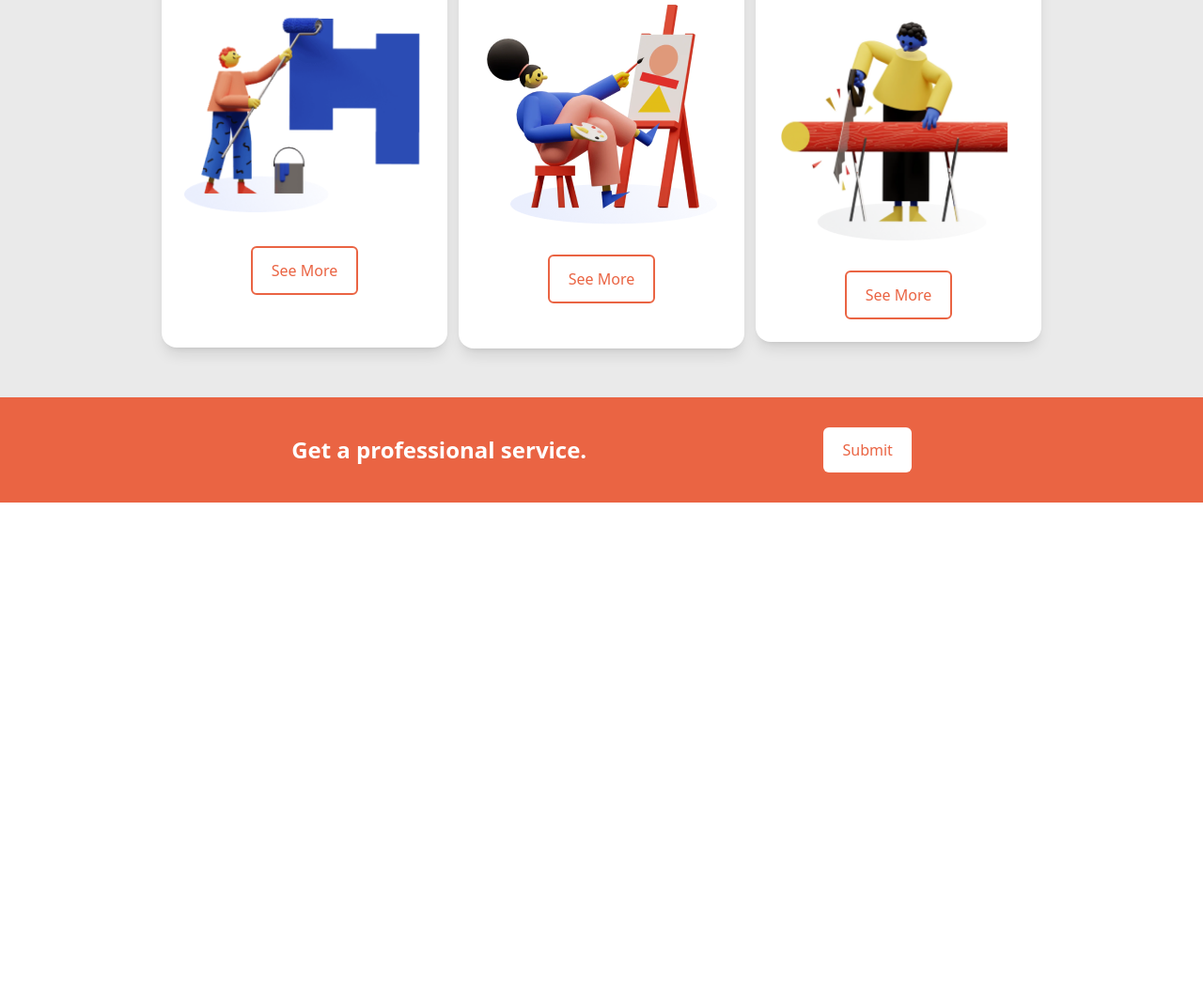
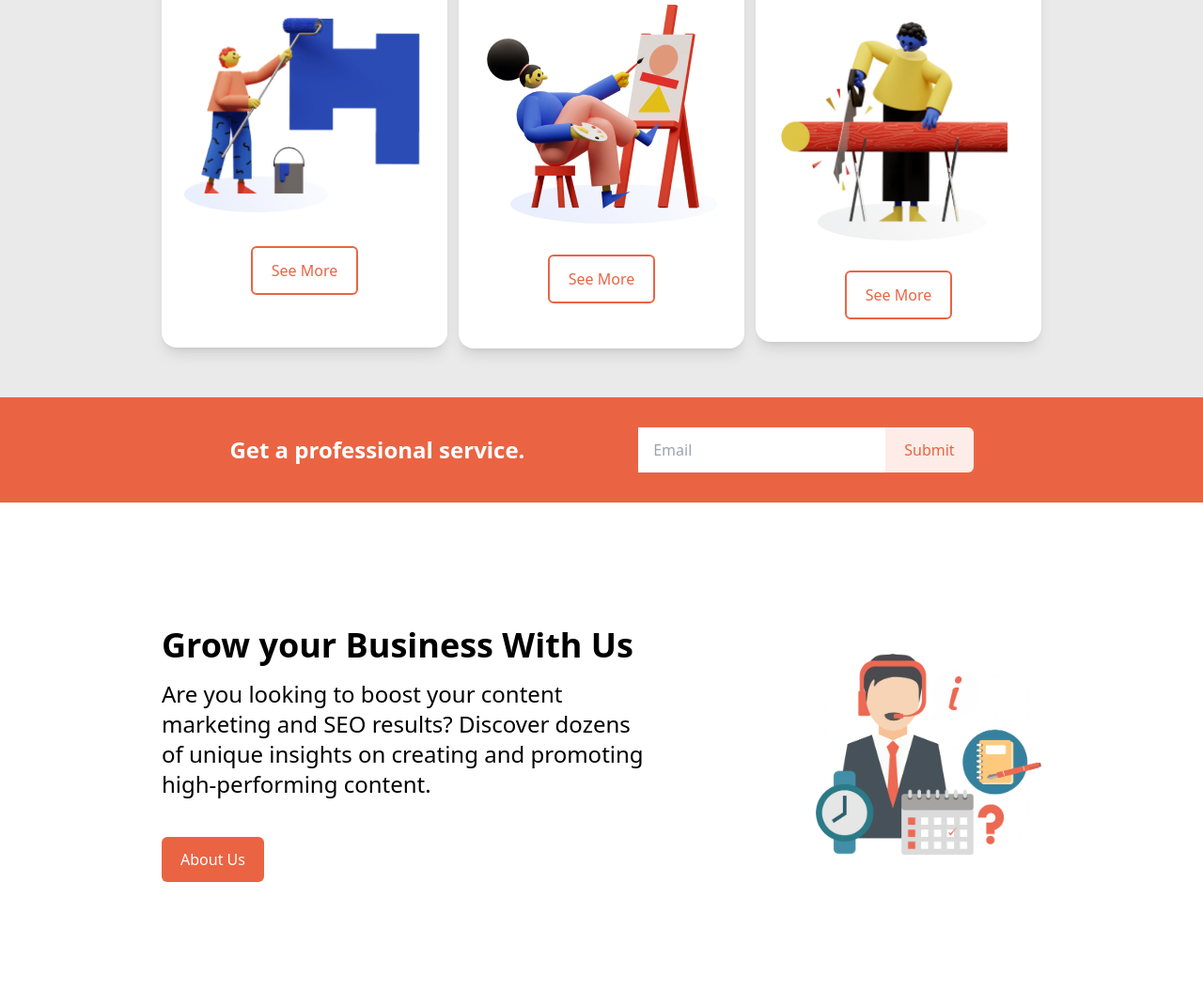
Before and after one commit to AyanUpadhaya/neogenx-landing-page, a website: page index.html in a window 1280 px wide. Shown: the part 1087-2158 px from the top of the page at 94% size. Before the commit the page ends 1622 px from the top, so only its background shows below. Drawn offline with Linux system fonts and the light colour scheme.

Commit message:
advertiese section complete

```diff
--- a/index.html
+++ b/index.html
@@ -16,10 +16,12 @@
 			</div>
 
 			<div class="navbar md:space-x-3 font-bold hidden md:block">
-				<a href="" class="md:inline sm:block sm:p-2 sm:text-center">Home</a>
-				<a href="" class="md:inline sm:block sm:p-2 sm:text-center">About</a>
-				<a href="" class="md:inline sm:block sm:p-2 sm:text-center">Pricing</a>
-				<a href="" class="md:inline sm:block sm:p-2 sm:text-center">Contact</a>
+				<a href="" class="md:inline sm:block sm:p-2 sm:text-center hover:text-blue-500">Home</a>
+				<a href="" class="md:inline sm:block sm:p-2 sm:text-center hover:text-blue-500">About</a>
+				<a href="" class="md:inline sm:block sm:p-2 sm:text-center hover:text-blue-500">Product</a>
+				<a href="" class="md:inline sm:block sm:p-2 sm:text-center hover:text-blue-500">Pricing</a>
+				<a href="" class="md:inline sm:block sm:p-2 sm:text-center hover:text-blue-500">Testimonials</a>
+				<a href="" class="md:inline sm:block sm:p-2 sm:text-center hover:text-blue-500">Contact</a>
 			</div>
 
 			<!-- button -->
@@ -129,24 +131,54 @@
 
 	<section id="cta" class=" bg-brightRed">
 
-		<div class="container mx-auto flex flex-col md:flex-row justify-around items-center  p-8 md:space-y-0">
+		<div class="container mx-auto flex flex-col space-y-8 md:flex-row justify-around items-center  p-8 md:space-y-0">
 			<!-- description -->
 			<div class="flex justify-between itexs-center">
-				<!-- <img src="imgs/ticket-icon.png" alt=""> -->
 				<p class=" text-white text-2xl">
 					<span class=" font-bold">Get a professional service.</span>
 				</p>
 			</div>
 
 			<!-- button -->
+			<div class="flex">
+				<input type="text" class="py-2 px-4 w-4/5" placeholder="Email">
+				<button class="bg-brightRedSupLight text-brightRed rounded-r-md px-5 py-3 hover:bg-gray-800 focus:outline-none">
+					Submit
+				</button>
+			</div>
 
-			<button class="bg-white text-brightRed rounded-md px-5 py-3 hover:bg-gray-800">
-				Submit
-			</button>
+
 
 		</div>
 	</section>
 
+	<!-- advertise ment -->
+	<section id="advertisement" class="bg-white py-8 md:py-28">
+		<div class="container mx-auto p-5 flex flex-col-reverse justify-between items-center md:flex-row" >
+			<div>
+				<h1 class="text-4xl font-bold text-center md:text-left">
+					Grow your Business With Us
+				</h1>
+				<p class="text-center my-4 text-2xl md:text-left pb-6 md:w-3/4">
+					Are you looking to boost your content marketing and SEO results? Discover dozens of unique insights on creating and promoting high-performing content.
+				</p>
+
+				<!-- button -->
+
+				<button class="bg-brightRed text-white rounded-md px-5 py-3 hover:bg-brightRedLight block mx-auto md:inline">
+					About Us
+				</button>
+			</div>
+
+
+			<!-- img -->
+			<div>
+				<img class="" src="imgs/assistant.png" alt="">
+			</div>
+		</div>
+
+	</section>
+<!--  -->
 
 
 </body>
```
Also changed, not shown: css/main.css.
